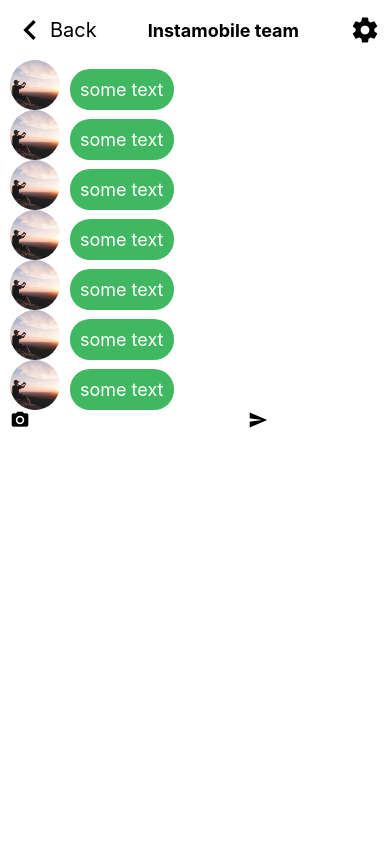
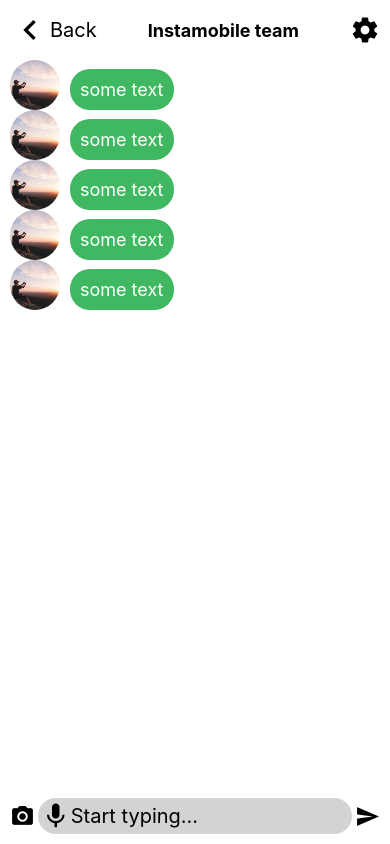
Before and after one commit to Rostyslav-Liashenko/react-native, a React Native app: screen / in a window 390 px wide. Built offline with nearby package versions, Linux system fonts and the light colour scheme.

Commit message:
feat: add Control Panel

```diff
--- a/src/components/Chat/Chat.tsx
+++ b/src/components/Chat/Chat.tsx
@@ -3,6 +3,7 @@ import { View } from "react-native";
 import defaultStyles from './styles';
 import ChatBar from "@app/components/ChatBar/ChatBar";
 import ChatBoard from "@app/components/ChatBoard/ChatBoard";
+import ChatControlPanel from "@app/components/ChatControlPanel/ChatControlPanel";
 
 function Chat() {
   const styles = defaultStyles();
@@ -12,6 +13,7 @@ function Chat() {
       <View style={styles.root}>
         <ChatBar />
         <ChatBoard />
+        <ChatControlPanel />
       </View>
     </>
   );
--- a/src/components/ChatBoard/ChatBoard.tsx
+++ b/src/components/ChatBoard/ChatBoard.tsx
@@ -1,24 +1,16 @@
-import { ScrollView, View } from "react-native";
+import { ScrollView } from "react-native";
 import ChatMessage from "@app/components/ChatMessage/ChatMessage";
-import ChatControlPanel from "@app/components/ChatControlPanel/ChatControlPanel";
 
 function ChatBoard() {
   return (
     <>
-      <View>
         <ScrollView>
           <ChatMessage id={'1'} text={'some text'} />
           <ChatMessage id={'1'} text={'some text'} />
           <ChatMessage id={'1'} text={'some text'} />
           <ChatMessage id={'1'} text={'some text'} />
           <ChatMessage id={'1'} text={'some text'} />
-          <ChatMessage id={'1'} text={'some text'} />
-          <ChatMessage id={'1'} text={'some text'} />
         </ScrollView>
-        <View>
-          <ChatControlPanel />
-        </View>
-      </View>
     </>
   )
 }
--- a/src/components/ChatControlPanel/ChatControlPanel.tsx
+++ b/src/components/ChatControlPanel/ChatControlPanel.tsx
@@ -13,17 +13,17 @@ function ChatControlPanel() {
         <View>
           <IconButton
             name={'photo-camera'}
-            size={20}
+            size={25}
             onPress={() => {}}
           />
         </View>
-        <View>
+        <View style={styles.inputContainer}>
           <ChatInput />
         </View>
         <View>
           <IconButton
             name={'send'}
-            size={20}
+            size={25}
             onPress={() => {}}
           />
         </View>
--- a/src/components/ChatControlPanel/styles.ts
+++ b/src/components/ChatControlPanel/styles.ts
@@ -2,6 +2,7 @@ import { StyleSheet, ViewStyle } from "react-native";
 
 export interface ChatControlPanelStyles {
   root: ViewStyle
+  inputContainer: ViewStyle
 }
 
 export default (): ChatControlPanelStyles => {
@@ -9,7 +10,11 @@ export default (): ChatControlPanelStyles => {
     root: {
       width: '100%',
       flexDirection: 'row',
+      justifyContent: 'space-between',
       alignItems: 'center',
-    }
+    },
+    inputContainer: {
+      width: '85%',
+    },
   })
 }
--- a/src/components/ChatInput/ChatInput.tsx
+++ b/src/components/ChatInput/ChatInput.tsx
@@ -1,10 +1,24 @@
-import { TextInput } from "react-native";
+import { TextInput, View } from "react-native";
 
+import defaultStyles from './styles';
+import IconButton from "@app/components/IconButton/IconButton";
 
 function ChatInput() {
+  const styles = defaultStyles();
+
   return (
     <>
-      <TextInput />
+      <View style={styles.root}>
+        <IconButton
+          name={'mic'}
+          size={30}
+          onPress={() => {}}
+        />
+        <TextInput
+          placeholder={"Start typing..."}
+          style={styles.textInput}
+        />
+      </View>
     </>
   )
 }
--- /dev/null
+++ b/src/components/ChatInput/styles.ts
@@ -0,0 +1,22 @@
+import { StyleSheet, TextStyle, ViewStyle } from "react-native";
+
+type ChatInputStyle = {
+  root: ViewStyle
+  textInput: TextStyle
+}
+
+export default (): ChatInputStyle => {
+  return StyleSheet.create({
+    root: {
+      width: '100%',
+      flexDirection: 'row',
+      alignItems: 'center',
+      padding: 3,
+      backgroundColor: '#D3D3D3',
+      borderRadius: 20,
+    },
+    textInput: {
+      fontSize: 20
+    }
+  })
+}
```
